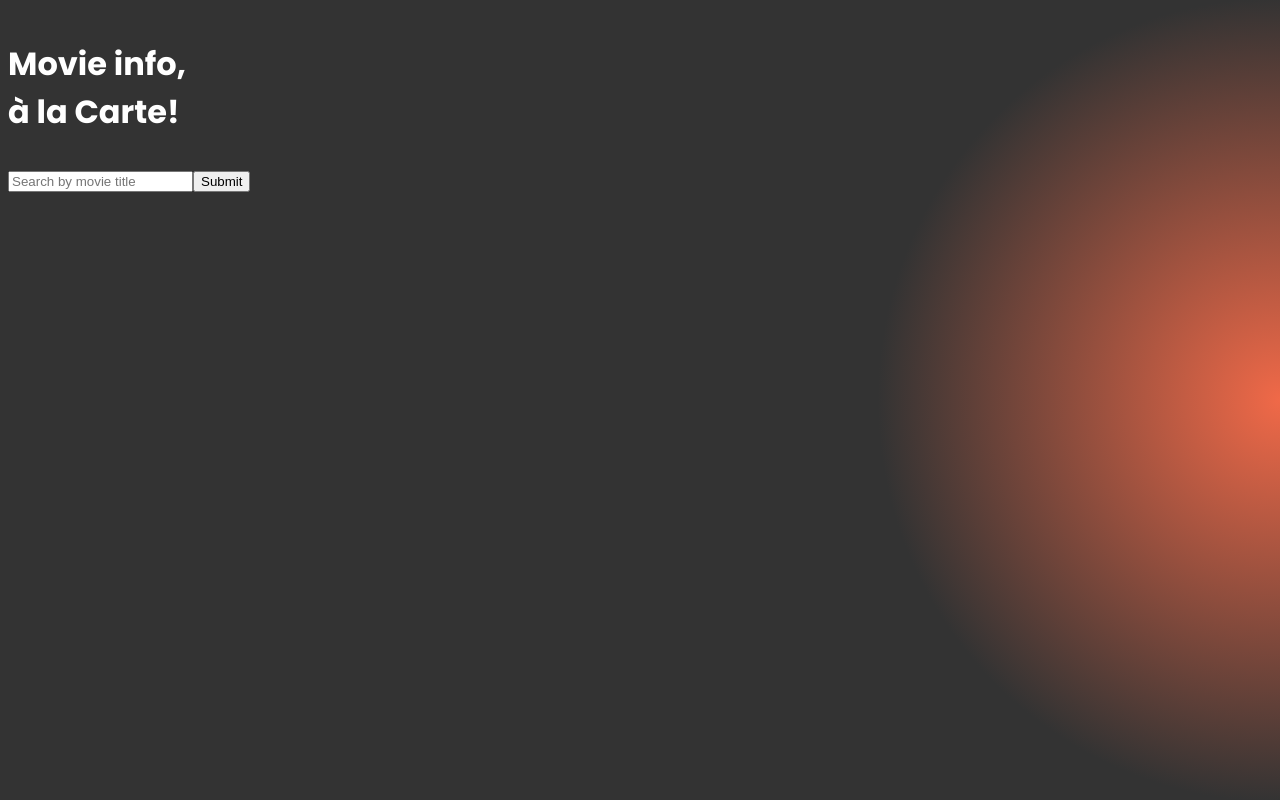
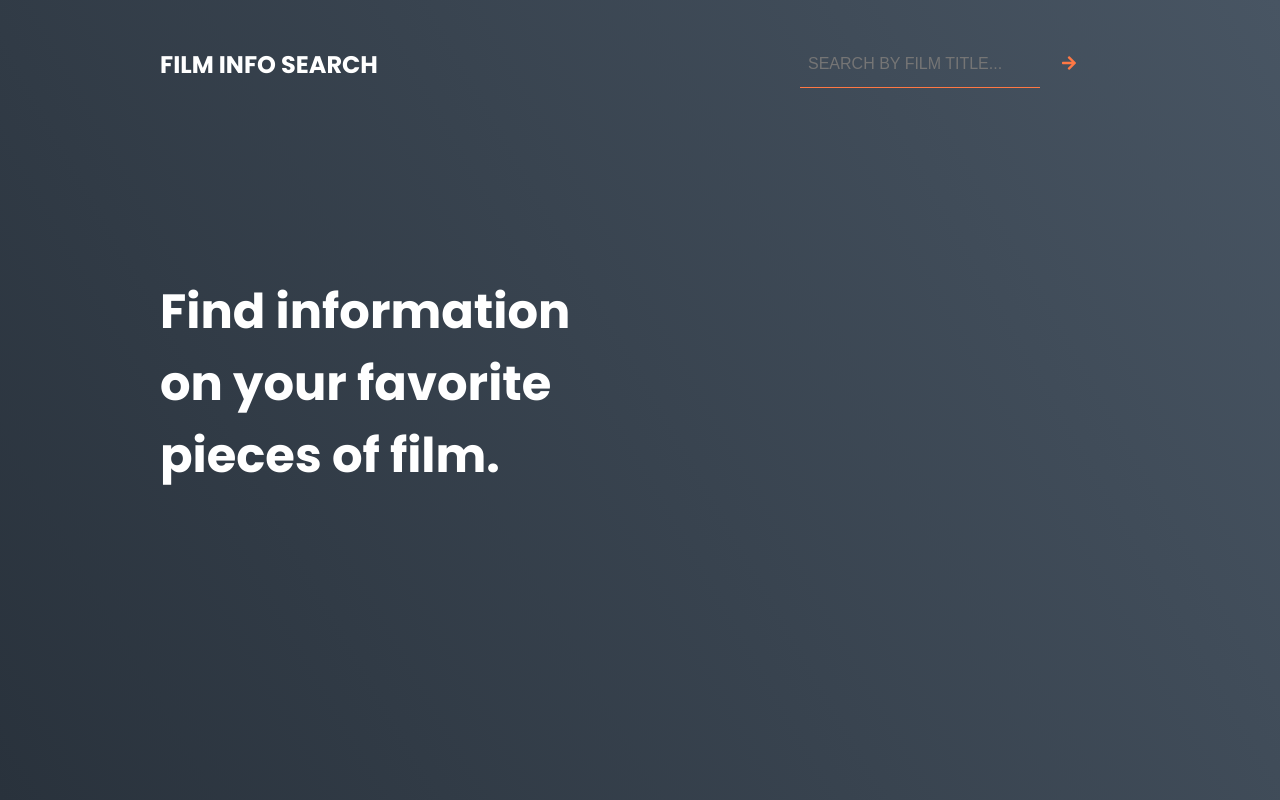
Before and after one commit to realbwoi/film-database-search, a React (Create React App) app: page / in a window 1280 px wide. Built offline with nearby package versions, Linux system fonts and the light colour scheme.

Commit message:
Resized Movie Desc comp, added animation to Movie List, styled More and buttons, added Logo, and made minor composition change to layout.

```diff
--- a/public/index.html
+++ b/public/index.html
@@ -2,13 +2,14 @@
 <html lang="en">
   <head>
     <meta charset="utf-8" />
-    <link rel="shortcut icon" href="%PUBLIC_URL%/favicon.ico" />
     <link href="https://fonts.googleapis.com/css?family=Poppins:300,400,700" rel="stylesheet">
+    <link rel="stylesheet" href="https://use.fontawesome.com/releases/v5.8.1/css/all.css"
+      integrity="sha384-50oBUHEmvpQ+1lW4y57PTFmhCaXp0ML5d60M1M7uH2+nqUivzIebhndOJK28anvf" crossorigin="anonymous">
     <meta
       name="viewport"
       content="width=device-width, initial-scale=1, shrink-to-fit=no"
     />
-    <title>Cinema Search Db | CSDb</title>
+    <title>Film Information Search - Orlando Larks</title>
   </head>
   <body>
     <noscript>You need to enable JavaScript to run this app.</noscript>
--- a/src/App.js
+++ b/src/App.js
@@ -1,12 +1,13 @@
 import React, { Component } from 'react';
 import axios from 'axios';
-import MovieDesc from './components/MovieDesc'
+import MovieDesc from './components/MovieDesc';
 import MovieList from './components/MovieList';
 import styled from 'styled-components';
 import SearchInput from './components/SearchInput';
 import { createGlobalStyle } from 'styled-components';
 import MoreResults from './components/MoreResults';
 import PrevResults from './components/PrevResults';
+import Logo from './components/Logo';
 
 class App extends Component {
   state = {
@@ -82,7 +83,7 @@ class App extends Component {
     }&page=${this.state.searchPage}`;
 
     const axFetch = await axios.get(url);
-    const data = await axFetch.data;
+    const { data } = await axFetch;
     this.setState({ movies: data.Search })
   };
 
@@ -94,7 +95,7 @@ class App extends Component {
     let URL = `https://www.omdbapi.com/?apikey=d65fcc7d&t=${title}`;
 
     axios.get(URL).then(res => {
-      const result = res.data;
+      const { data: result } = res;
       this.setState({ movieInfo: result });
     });
   };
@@ -102,20 +103,18 @@ class App extends Component {
   render() {
     return (
       <AppContainer className="App">
+
         <GlobalStyle />
-        <HeroContainer>
-          <MovieDesc movie={this.state.movieInfo} />
-          <Main>
-            <h1>
-              Movie info,
-              <br />à la Carte!
-            </h1>
+        <HeaderContainer>
+          <Logo />
           <SearchInput
             onFormSubmit={this.onFormSubmit}
             setRef={this.setRef}
+            movies={this.state.movies}
           />
-          </Main>
-        </HeroContainer>
+        </HeaderContainer>
+        <HeroContainer>
+          <MovieDesc movie={this.state.movieInfo} />
           {this.state.movies ? (
             <MovieList
               movies={this.state.movies}
@@ -124,38 +123,72 @@ class App extends Component {
           ) : (
             <></>
           )}
-        { this.state.searchPage === 1 ? <></> : <PrevResults onPrevResults={this.onPrevResults} /> }
-        { this.state.hasMoreResults === true ? <MoreResults onMoreResults={this.onMoreResults} /> : <></> }
+        </HeroContainer>
+        <ButtonContainer>
+          {this.state.searchPage === 1 ? (
+            <></>
+          ) : (
+            <PrevResults onPrevResults={this.onPrevResults} />
+          )}
+          {this.state.hasMoreResults === true ? (
+            <MoreResults onMoreResults={this.onMoreResults} />
+          ) : (
+            <></>
+          )}
+        </ButtonContainer>
       </AppContainer>
     );
   }
 }
 
 const GlobalStyle = createGlobalStyle`
+
   html {
-    height: 100%
+    height: 100%;
     font-family: 'Poppins', sans-serif;
-    background:
-      radial-gradient( circle at right, rgba(240,105,72,1) 0%, rgba(51, 51, 51, 1) 30%) no-repeat,
-      radial-gradient( rgba(51, 51, 51, 1), rgba(51, 51, 51, 1));
     color: white;
+  }
+
+  body {
+    background-image: linear-gradient(60deg, #29323c 0%, #485563 100%);
+    height: 100%;
+    margin: 0;
+    background-repeat: no-repeat;
+    background-attachment: fixed;
+  }
+
+  #root {
+    display: flex;
+    justify-content: center;
   }
 `;
 
-const AppContainer = styled.div`
-
+const AppContainer = styled.main`
+  max-height: 100vh;
+  margin: 0 32px;
+  width: 960px;
 `
 
 const HeroContainer = styled.div`
   display: flex;
+  flex-direction: column;
+  margin: 0 auto;
+`;
+
+const HeaderContainer = styled.div`
+  width: 100%;
+  display: flex;
+  align-items: center;
   justify-content: space-between;
+`;
+
+const ButtonContainer = styled.div`
+  position: relative;
+  display: flex;
+  width: 100%;
+  justify-content: center;
+  margin: 40px 0;
+  padding: 8px 0;
 `
 
-const Main = styled.div`
-  & h1 {
-    margin: 0;
-    padding: 32px 0;
-  }
-`;
-
 export default App;
--- /dev/null
+++ b/src/components/Logo.js
@@ -0,0 +1,16 @@
+import React from 'react';
+import styled from 'styled-components';
+
+const Logo = () => {
+  return (
+    <LogoHead>Film Info Search</LogoHead>
+  )
+}
+
+const LogoHead = styled.h1`
+  font-size: 24px;
+  margin: 40px 0;
+  text-transform: uppercase;
+`;
+
+export default Logo;
--- a/src/components/MoreResults.js
+++ b/src/components/MoreResults.js
@@ -8,17 +8,42 @@ class MoreResults extends Component {
 
   render() {
     return (
-      <NextResults onClick={this.onMoreResultsClick}>Show More</NextResults>
+      <NextResults onClick={this.onMoreResultsClick}>
+        <span>Next</span>
+        <i className="fas fa-chevron-right" />
+      </NextResults>
     );
   }
 }
 
 const NextResults = styled.button`
-  height: 40px;
-  width: 100px;
-  padding: 16px;
+  font-weight: 700;
   color: white;
-  background: green;
-`
+  background: none;
+  text-transform: uppercase;
+  font-size: 16px;
+  border: none;
+  cursor: pointer;
+  outline: none;
+  margin-left: 8px;
+
+  & span {
+    padding: 16px;
+    border-bottom: 4px solid transparent;
+    transition: 125ms ease-in-out;
+  }
+
+  &:hover span {
+    border-bottom: 4px solid #ff7844;
+  }
+
+  & .fa-chevron-right {
+    transition: 125ms ease-in-out;
+  }
+
+  &:hover .fa-chevron-right {
+    transform: translateX(4px);
+  }
+`;
 
 export default MoreResults;
--- a/src/components/MovieDesc.js
+++ b/src/components/MovieDesc.js
@@ -2,12 +2,21 @@ import React from 'react';
 import styled from 'styled-components';
 
 const MovieDesc = (props) => {
+   function imgError(e) {
+     e.target.onerror = null;
+     e.target.src =
+       "https://www.wildhareboca.com/wp-content/uploads/sites/310/2018/03/image-not-available.jpg";
+   };
+
+  console.log(props);
   if(!props.movie.Title) {
-    return <></>;
+    return <DescContainer>
+      <h2>Find information on your favorite pieces of film.</h2>
+    </DescContainer>;
   } else {
     return (
       <DescContainer>
-        <div>
+        <div className="img-wrapper">
           <img
             src={
               props.movie.Poster === "N/A"
@@ -15,20 +24,73 @@ const MovieDesc = (props) => {
                 : props.movie.Poster
             }
             alt={props.movie.Title}
+            onError={imgError}
           />
         </div>
-        <h2>{props.movie.Title}</h2>
-        <h4>
-          Directed by <span>{props.movie.Director}</span>
-        </h4>
+        <div className="film-info">
+          <div className="film-info--head-container">
+            <h3 className="film-info--title">{props.movie.Title}</h3>
+            <span className="accent-text">{props.movie.Year}</span>
+            <p className="film-info--summary">
+              <span className="accent-text-strong">Plot Summary:</span>
+              <br />
+              {props.movie.Plot}
+            </p>
+          </div>
+        </div>
       </DescContainer>
     );
   }
 };
 
 const DescContainer = styled.div`
+  display: flex;
+  height: calc(80vh - 128px);
+  align-self: flex-start;
+  width: 100%;
+
+  & h2 {
+    font-size: 48px;
+    margin: 0;
+    align-self: center;
+    width: 50%;
+  }
+
   & div img {
-    height: 400px;
+    height: 300px;
+  }
+
+  .film-info {
+    &--head-container {
+    }
+
+    &--title {
+      margin: 0;
+      font-size: 24px;
+      width: 100%;
+      text-transform: uppercase;
+    }
+
+    &--summary {
+      font-weight: 300;
+      font-size: 14px;
+    }
+  }
+
+  .img-wrapper {
+    margin-right: 16px;
+  }
+
+  .accent-text {
+    font-weight: 300;
+    font-size: 16px;
+    color: rgba(255, 255, 255, .4);
+
+    &-strong {
+      font-weight: 400;
+      font-size: 16px;
+      text-transform: uppercase;
+    }
   }
 `
 
--- a/src/components/MovieList.js
+++ b/src/components/MovieList.js
@@ -23,7 +23,7 @@ const UnorderedList = styled.ul`
   justify-items: center;
   list-style: none;
   padding: 0;
-  overflow: scroll;
+  margin: 0;
 `
 
 export default MovieList;
--- a/src/components/PrevResults.js
+++ b/src/components/PrevResults.js
@@ -8,17 +8,42 @@ class PrevResults extends Component {
 
   render() {
     return (
-      <ResultsButton onClick={this.onPrevResultsClick}>Previous Results</ResultsButton>
+      <ResultsButton onClick={this.onPrevResultsClick}>
+        <i class="fas fa-chevron-left" />
+        <span>Previous</span>
+      </ResultsButton>
     );
   }
 }
 
 const ResultsButton = styled.button`
-  height: 40px;
-  width: 100px;
-  padding: 16px;
+  font-weight: 700;
   color: white;
-  background: green;
-`
+  background: none;
+  text-transform: uppercase;
+  font-size: 16px;
+  border: none;
+  cursor: pointer;
+  outline: none;
+  margin-right: 8px;
+
+  & span {
+    padding: 16px;
+    border-bottom: 4px solid transparent;
+    transition: 125ms ease-in-out;
+  }
+
+  &:hover span {
+    border-bottom: 4px solid #ff7844;
+  }
+
+  & .fa-chevron-left {
+    transition: 125ms ease-in-out;
+  }
+
+  &:hover .fa-chevron-left {
+    transform: translateX(-4px);
+  }
+`;
 
 export default PrevResults;
--- a/src/components/SearchInput.js
+++ b/src/components/SearchInput.js
@@ -1,4 +1,5 @@
 import React, { Component } from 'react';
+import styled from 'styled-components';
 
 class SearchInput extends Component {
   handleSubmit = (e) => {
@@ -7,17 +8,61 @@ class SearchInput extends Component {
 
   render() {
     return (
-      <form onSubmit={this.handleSubmit}>
+      <InputForm className="search" onSubmit={this.handleSubmit}>
         <input
+          className="search--input"
           type="search"
-          placeholder="Search by movie title"
+          placeholder="SEARCH BY FILM TITLE..."
           name="movie-search"
           ref={this.props.setRef}
         />
-        <input type="submit" value="Submit" />
-      </form>
-    )
+        <button className="search--submit" type="submit">
+          <i className="fas fa-arrow-right" />
+        </button>
+      </InputForm>
+    );
   }
 };
 
+const InputForm = styled.form`
+  width: 320px;
+  margin: 40px 0;
+
+  & .search--input {
+    width: 240px;
+    padding: 8px;
+    outline: none;
+    border: 0;
+    border-bottom: 1px solid #ff7844;
+    height: 48px;
+    vertical-align: middle;
+    color: white;
+    background: transparent;
+    transition: 125ms ease-in-out;
+    font-size: 16px;
+
+    &:focus {
+      border-bottom: 4px solid #ff7844;
+    }
+  }
+
+  & .search--submit {
+    margin-left: 16px;
+    outline: none;
+    border: 0;
+    height: 48px;
+    vertical-align: middle;
+    text-transform: uppercase;
+    color: #ff7844;
+    background: transparent;
+    transition: 125ms ease-in-out;
+    cursor: pointer;
+    font-size: 16px;
+
+    &:hover {
+      transform: translateX(4px);
+    }
+  }
+`;
+
 export default SearchInput;
```
Also changed, not shown: src/components/MovieItem.js (+35 -5 lines), 1 other file (tests, documents, lock files or other folders). Lines whose indentation alone changed are shown as unchanged.
